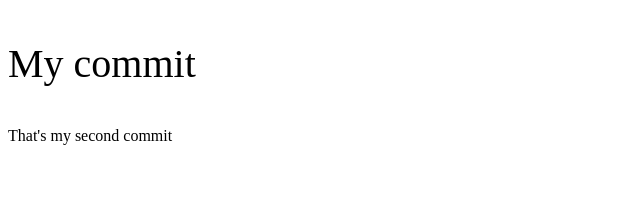
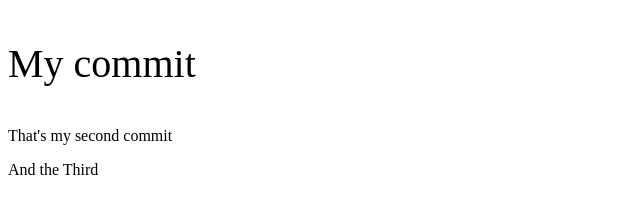
Before and after one commit to MaksusGitHub/first-project, a plain HTML site: page index.html in a window 1280 px wide. Shown: the whole page, without its empty margins (0-640 px from the left). Drawn offline with Linux system fonts and the light colour scheme.

Commit message:
The third commit

```diff
--- a/index.html
+++ b/index.html
@@ -7,5 +7,6 @@
   <body>
     <p class="big-name">My commit</p>
     <p>That's my second commit</p>
+    <p>And the Third</p>
   </body>
 </html>
```
